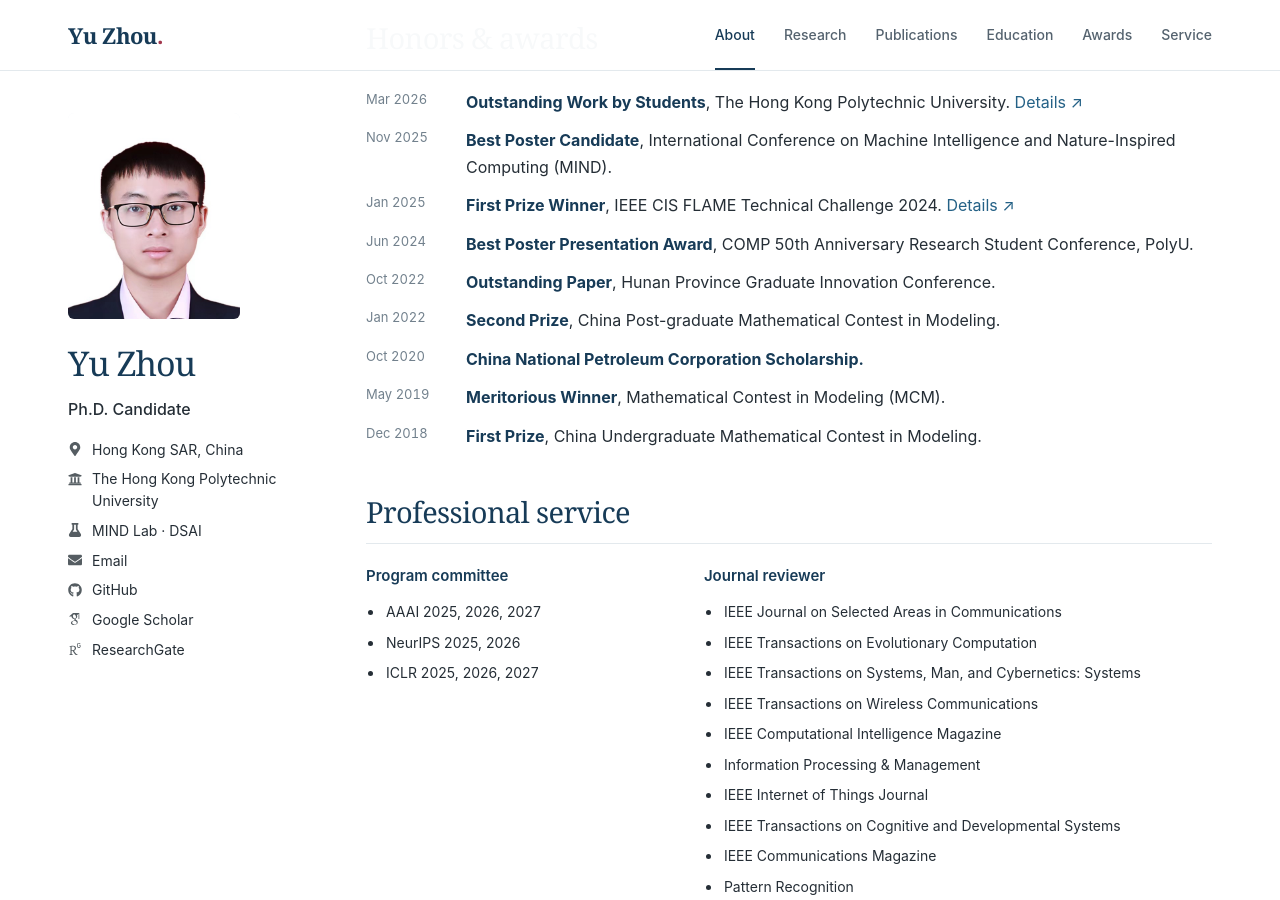
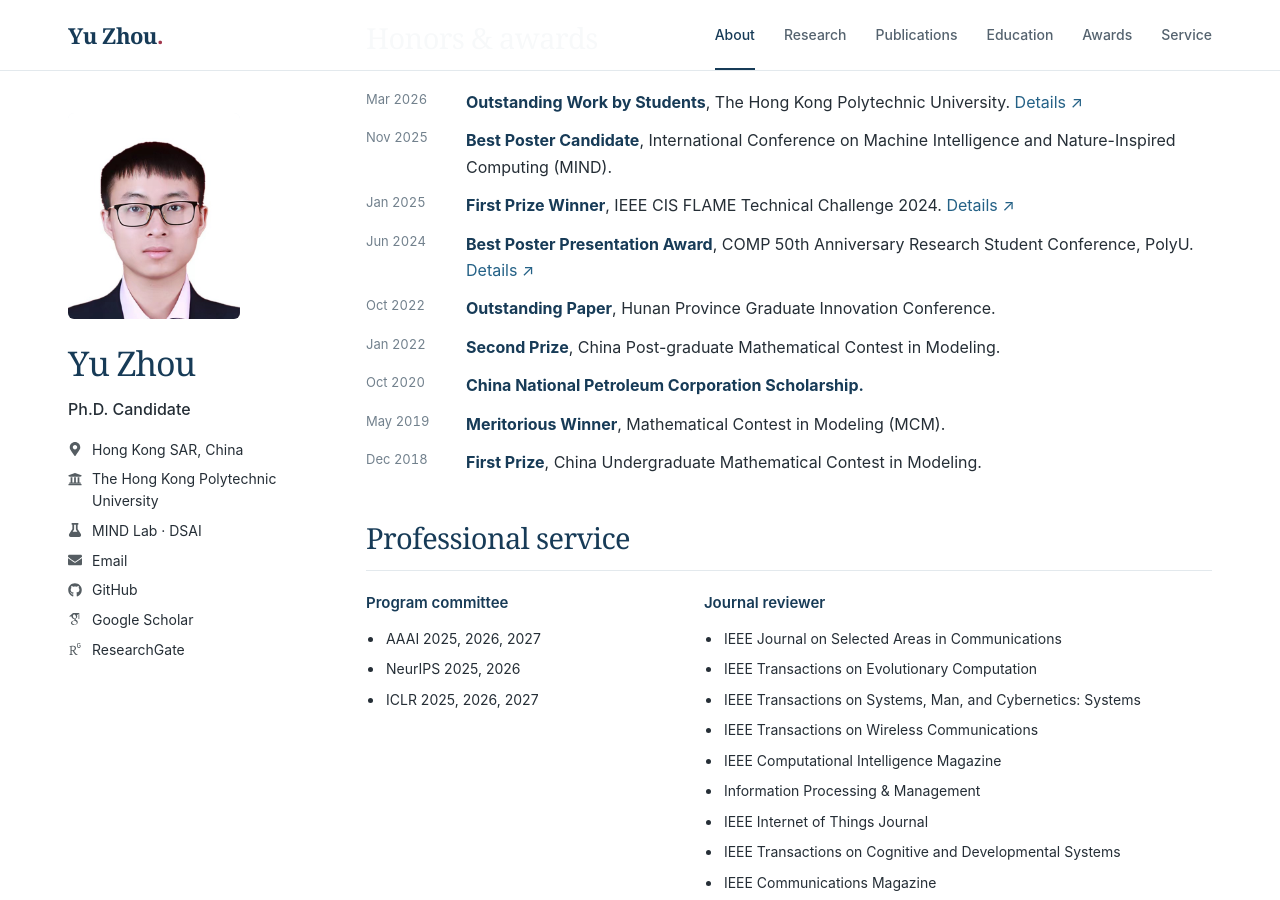
Before and after one commit to Rainy-ZhouYu/rainy-zhouyu.github.io, a Jekyll site: the page built from _pages/about.md, in a window 1280 px wide and 900 px high, scrolled down 4629 px. Built offline with Jekyll 4.4.1, drawn with Linux system fonts in a browser that asks for light colours.

Commit message:
Update about.md
Added a link to the details of the Best Poster Presentation Award.

```diff
--- a/_pages/about.md
+++ b/_pages/about.md
@@ -70,7 +70,7 @@ layout: default
     <li><time datetime="2026-03">Mar 2026</time><span><strong>Outstanding Work by Students</strong>, The Hong Kong Polytechnic University. <a href="https://ows.lib.polyu.edu.hk/s/ows/page/evolutionary-excellence-bridging-the-gap-in-multilingual-ai">Details ↗</a></span></li>
     <li><time datetime="2025-11">Nov 2025</time><span><strong>Best Poster Candidate</strong>, International Conference on Machine Intelligence and Nature-Inspired Computing (MIND).</span></li>
     <li><time datetime="2025-01">Jan 2025</time><span><strong>First Prize Winner</strong>, IEEE CIS FLAME Technical Challenge 2024. <a href="https://www.polyu.edu.hk/dsai/news-and-events/news/2025/20250113-ieee/">Details ↗</a></span></li>
-    <li><time datetime="2024-06">Jun 2024</time><span><strong>Best Poster Presentation Award</strong>, COMP 50th Anniversary Research Student Conference, PolyU.</span></li>
+    <li><time datetime="2024-06">Jun 2024</time><span><strong>Best Poster Presentation Award</strong>, COMP 50th Anniversary Research Student Conference, PolyU. <a href="https://www.polyu.edu.hk/comp/news-and-events/news/2024/0626_research-student-conference/">Details ↗</a></span></li>
     <li><time datetime="2022-10">Oct 2022</time><span><strong>Outstanding Paper</strong>, Hunan Province Graduate Innovation Conference.</span></li>
     <li><time datetime="2022-01">Jan 2022</time><span><strong>Second Prize</strong>, China Post-graduate Mathematical Contest in Modeling.</span></li>
     <li><time datetime="2020-10">Oct 2020</time><span><strong>China National Petroleum Corporation Scholarship.</strong></span></li>
```
